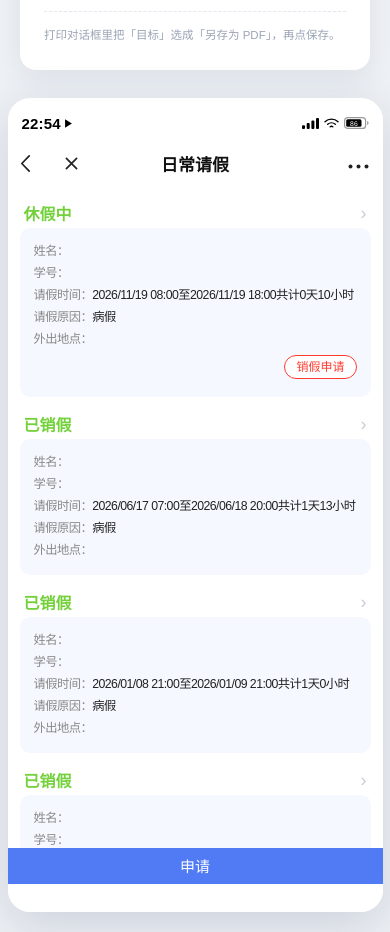
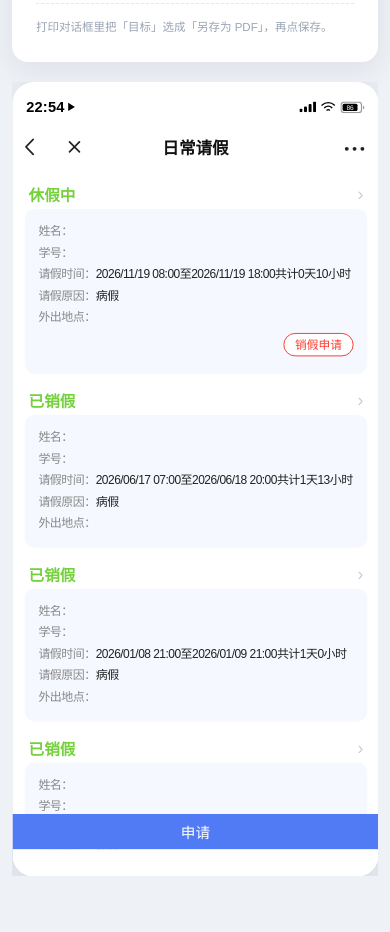
Before and after one commit to jihaoran222/ask4leave, a plain HTML site: page index.html in a window 390 px wide. Shown: the part 654-1586 px from the top of the page. After the commit the page ends 1542 px from the top, so only its background shows below. Drawn offline with Linux system fonts and the light colour scheme.

Commit message:
手机端：修横向溢出，预览按屏宽等比缩放

```diff
--- a/index.html
+++ b/index.html
@@ -17,6 +17,7 @@
     padding: 44px 24px;
   }
   .app { display: flex; gap: 48px; align-items: flex-start; }
+  .phone-wrap { display: flex; justify-content: center; }
 
   /* ── 左侧表单 ── */
   .panel {
@@ -132,9 +133,10 @@
     html, body { background: #fff; padding: 0; display: block; }
     .app { display: block; }
     .panel { display: none; }
+    .phone-wrap { display: block !important; height: auto !important; overflow: visible !important; }
     .phone {
       width: 375px; height: 814px; margin: 0 auto;
-      box-shadow: none; border-radius: 0;
+      box-shadow: none; border-radius: 0; transform: none !important;
     }
     .card, .block-head .title, .apply-bar, .btn-ghost {
       -webkit-print-color-adjust: exact;
@@ -143,9 +145,10 @@
   }
 
   @media (max-width: 860px) {
-    body { display: block; padding: 20px; }
-    .app { flex-direction: column; align-items: center; gap: 28px; }
-    .panel { width: 100%; max-width: 420px; }
+    body { display: block; padding: 12px; }
+    .app { flex-direction: column; align-items: stretch; gap: 20px; }
+    .panel { width: 100%; max-width: 100%; }
+    .phone-wrap { overflow: hidden; }
   }
 </style>
 </head>
@@ -187,6 +190,7 @@
     <div class="tip">打印对话框里把「目标」选成「另存为 PDF」，再点保存。</div>
   </section>
 
+  <div class="phone-wrap">
   <section class="phone" id="sheet">
 
     <!-- 状态栏 -->
@@ -304,6 +308,7 @@
     <div class="safe-bottom"></div>
       <div class="apply-bar">申请</div>
   </section>
+  </div>
 
 </div>
 
@@ -381,9 +386,26 @@
     render();
   });
 
+  function fitPhone() {
+    var wrap = document.querySelector('.phone-wrap');
+    var phone = document.querySelector('.phone');
+    if (!wrap || !phone) return;
+    if (window.innerWidth > 860) {
+      phone.style.transform = ''; phone.style.transformOrigin = '';
+      wrap.style.height = ''; return;
+    }
+    var avail = document.documentElement.clientWidth - 24;
+    var s = Math.min(1, avail / 375);
+    phone.style.transformOrigin = 'top center';
+    phone.style.transform = 'scale(' + s + ')';
+    wrap.style.height = (814 * s) + 'px';
+  }
+  window.addEventListener('resize', fitPhone);
+
   init();
   randomStatus();
   render();
+  fitPhone();
 </script>
 </body>
 </html>
```
